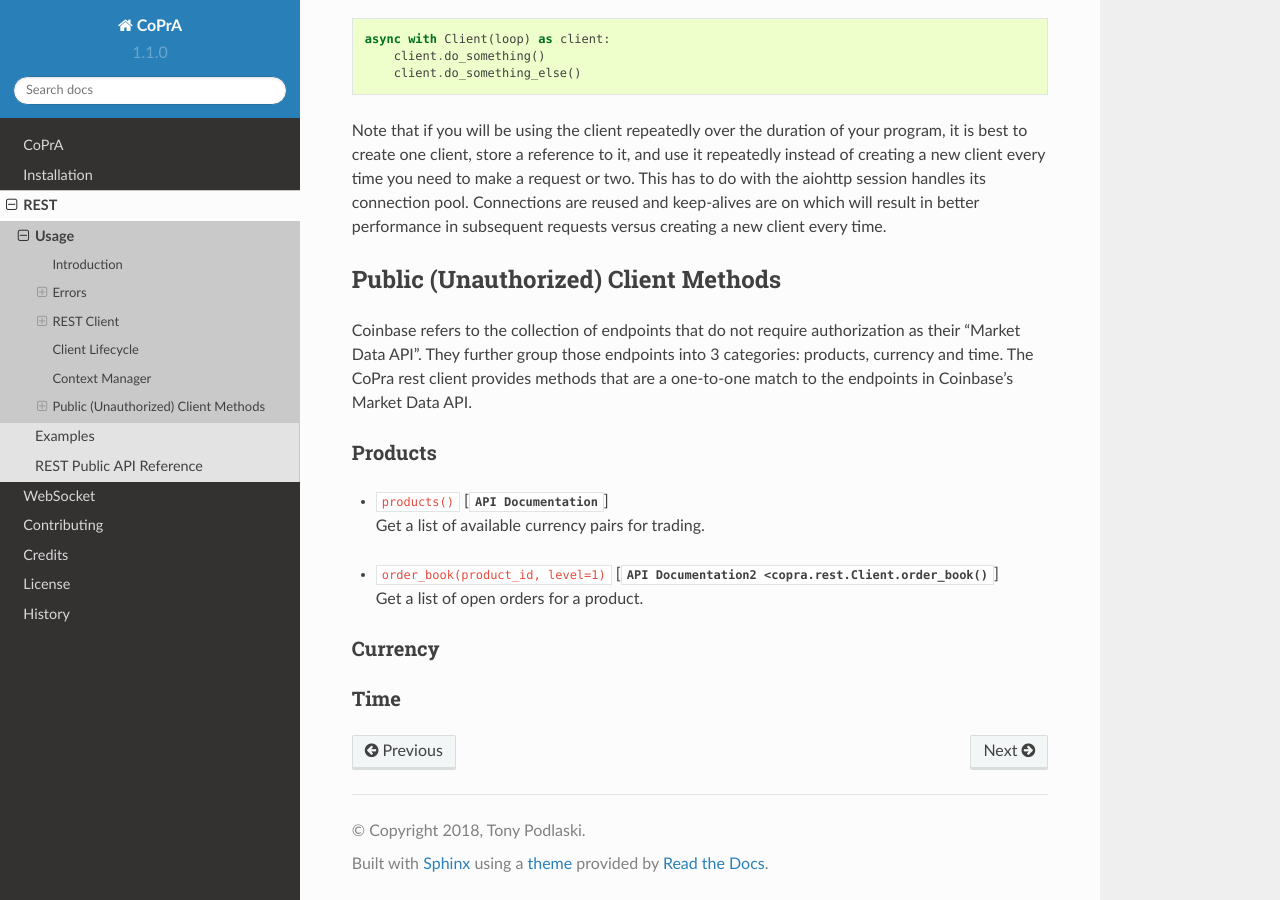
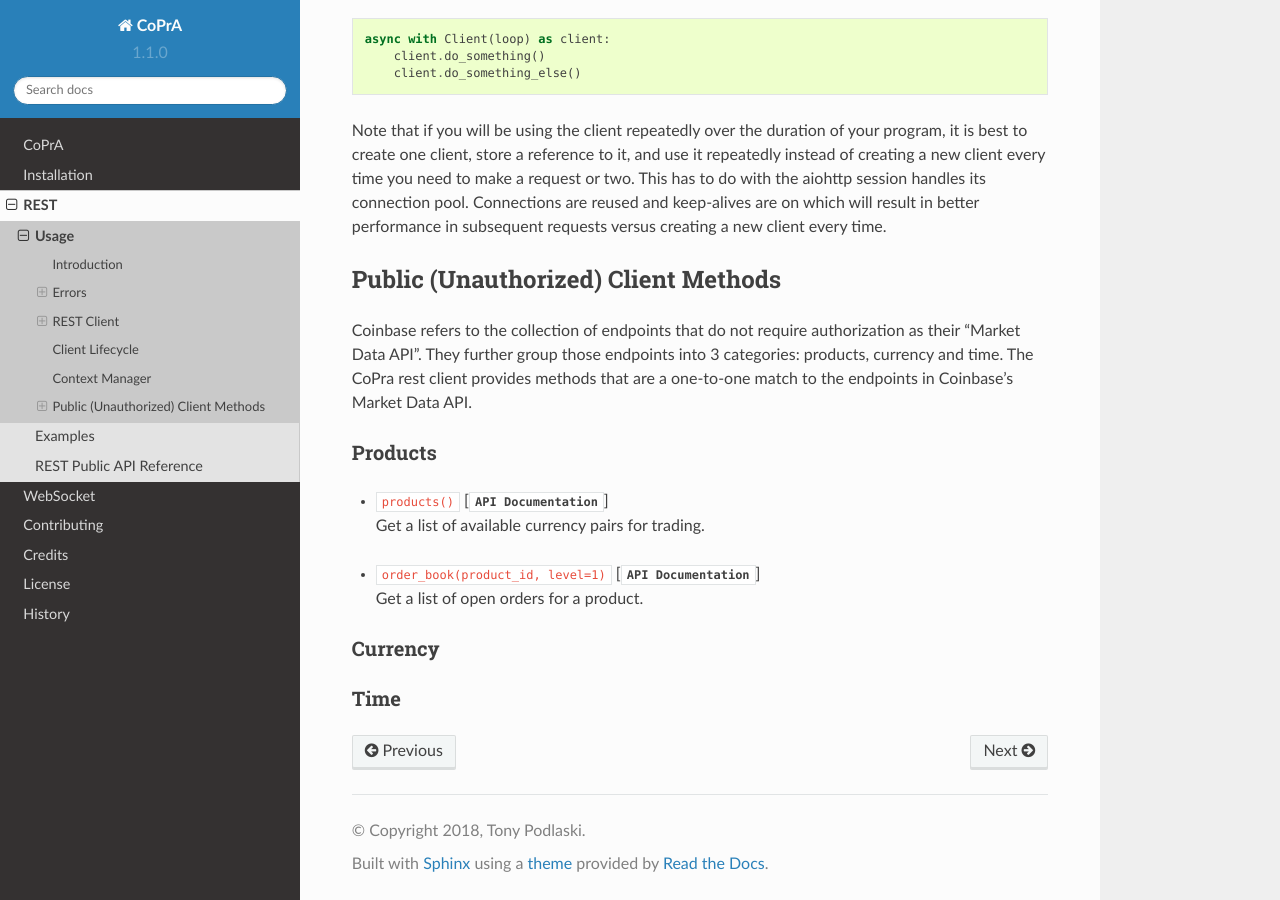
Before and after one commit to tpodlaski/copra, a Sphinx documentation site: the page built from docs/rest/usage.rst, in a window 1280 px wide and 900 px high, scrolled down 3130 px. Built offline with Sphinx 7.4.7 and the Read the Docs theme 2.0.0, drawn with Linux system fonts in a browser that asks for light colours.

Commit message:
Update usage.rst

```diff
--- a/docs/rest/usage.rst
+++ b/docs/rest/usage.rst
@@ -122,7 +122,7 @@
     | Get a list of available currency pairs for trading.
 
 *
-    | ``order_book(product_id, level=1)`` [:meth:`API Documentation2 <copra.rest.Client.order_book`]
+    | ``order_book(product_id, level=1)`` [:meth:`API Documentation <copra.rest.Client.order_book>`]
     | Get a list of open orders for a product.
 
 Currency
```
